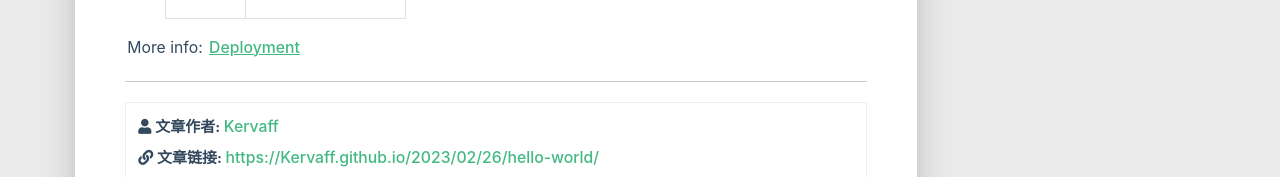
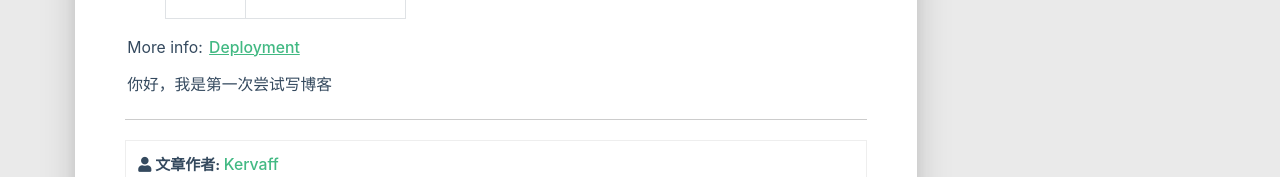
Before and after one commit to Kervaff/kervaff.github.io, a plain HTML site: page 2023/02/26/hello-world/index.html in a window 1280 px wide. Shown: the part 1423-1600 px from the top of the page. Drawn offline with Linux system fonts and the light colour scheme; some packages are replaced by stand-ins of ours; no server answers; a script that the page names is missing.

Commit message:
hexo update

```diff
--- a/2023/02/26/hello-world/index.html
+++ b/2023/02/26/hello-world/index.html
@@ -477,6 +477,7 @@
 <h3 id="Deploy-to-remote-sites"><a href="#Deploy-to-remote-sites" class="headerlink" title="Deploy to remote sites"></a>Deploy to remote sites</h3><figure class="highlight bash"><table><tr><td class="gutter"><pre><span class="line">1</span><br></pre></td><td class="code"><pre><span class="line">$ hexo deploy</span><br></pre></td></tr></table></figure>
 
 <p>More info: <a target="_blank" rel="noopener" href="https://hexo.io/docs/one-command-deployment.html">Deployment</a></p>
+<p>你好，我是第一次尝试写博客</p>
 
 
             </div>
```
